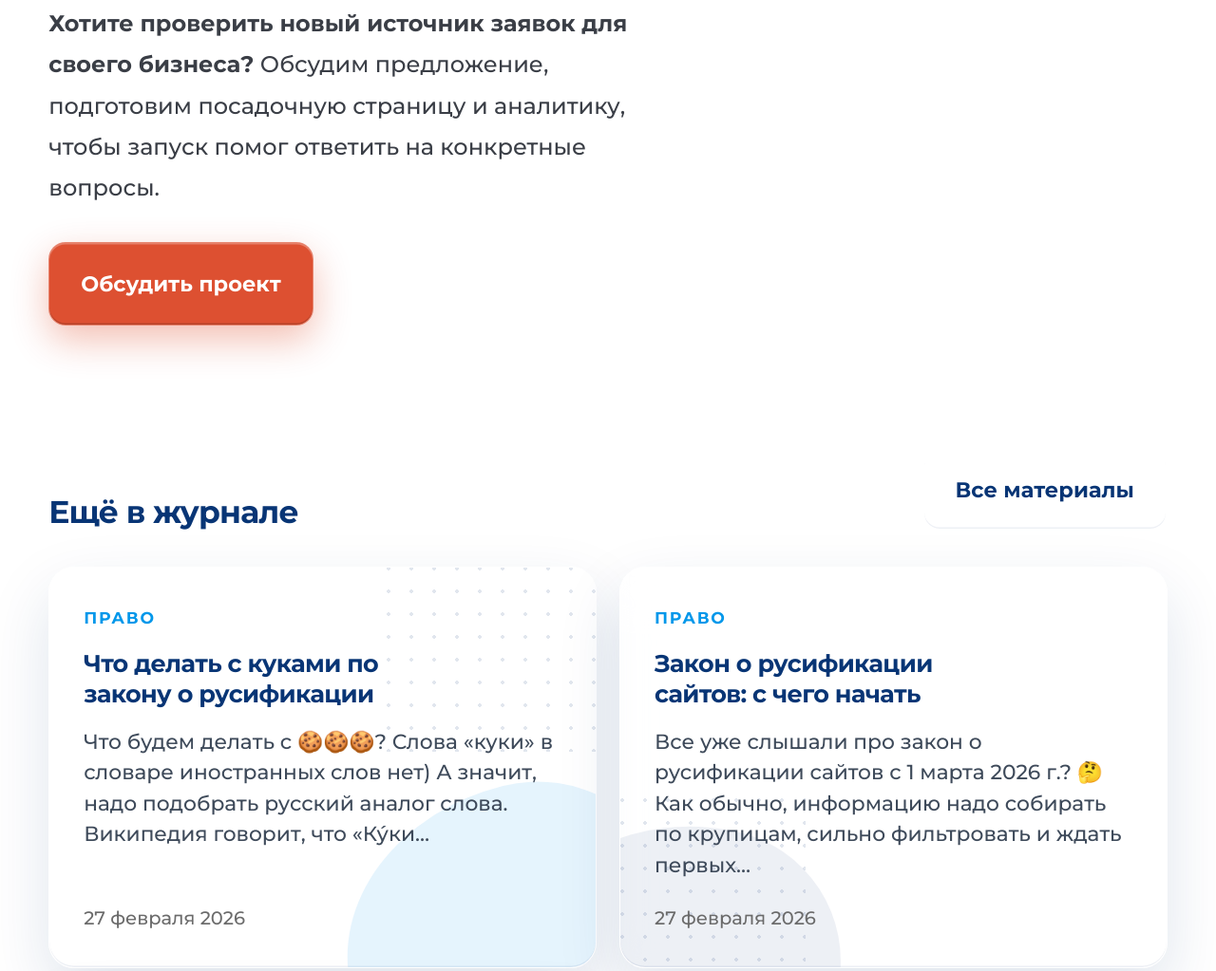
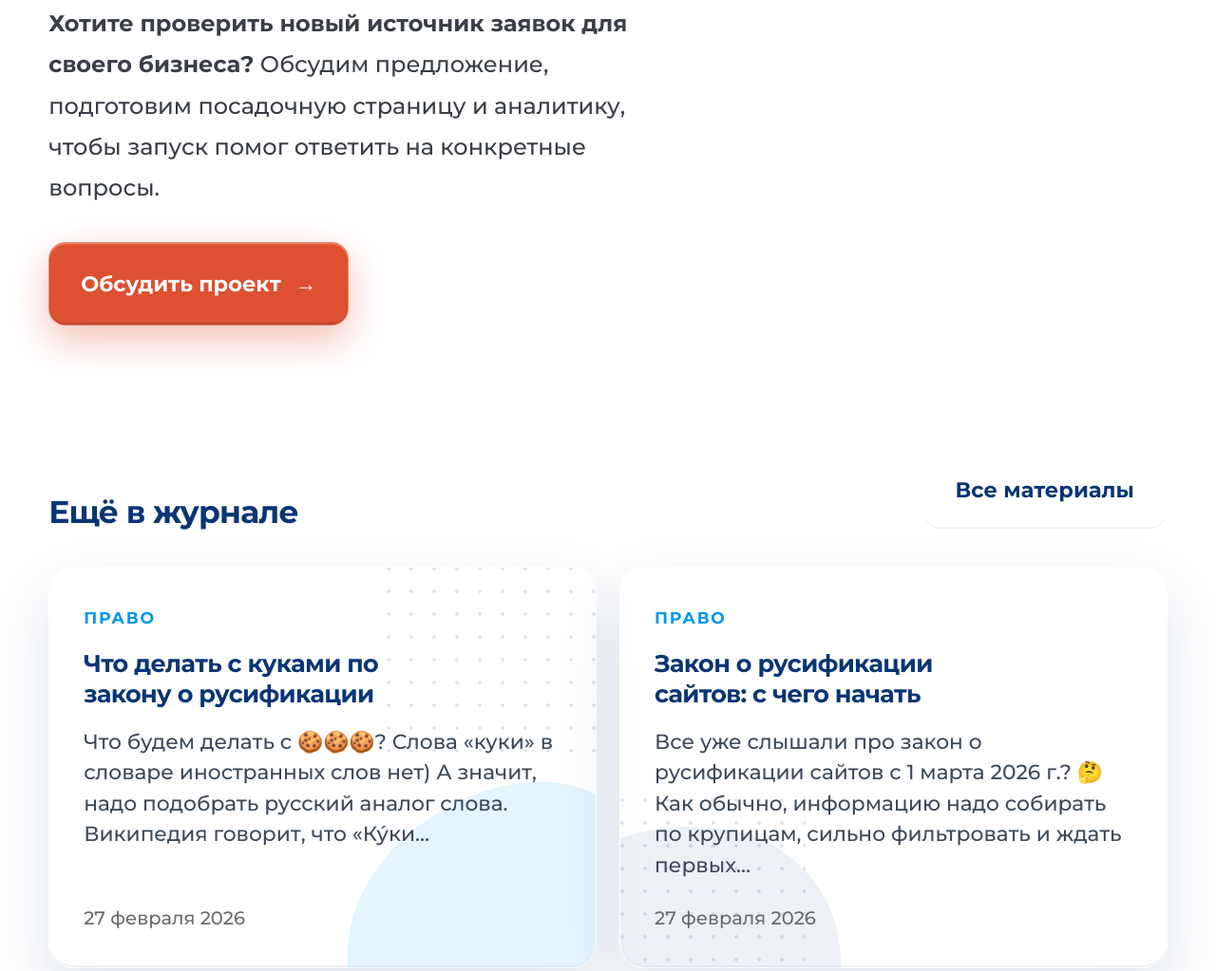
Before and after one commit to kapustina-ann/redstar-site, a plain HTML site: page glass/zhurnal-reklama-avito.html in a window 1280 px wide. Shown: the part 7581-8604 px from the top of the page at 95% size. Drawn offline with Linux system fonts and the light colour scheme.

Commit message:
Restore arrow on Avito project CTA

```diff
--- a/glass/zhurnal-reklama-avito.html
+++ b/glass/zhurnal-reklama-avito.html
@@ -123,7 +123,7 @@
 <p>После накопления данных сможем рассказать, какие предложения привлекли внимание, что посетители делали на сайте и появились ли целевые обращения.</p>
 <p>Сейчас Авито для нас — новый канал, который предстоит проверить на практике. Его ценность станет понятна по результатам теста.</p>
 <p><strong>Хотите проверить новый источник заявок для своего бизнеса?</strong> Обсудим предложение, подготовим посадочную страницу и аналитику, чтобы запуск помог ответить на конкретные вопросы.</p>
-<p data-lead-block="Статья об Авито — после текста" style="margin-top:24px"><a class="btn btn--primary" href="kontakty.html#zayavka">Обсудить проект</a></p>
+<p data-lead-block="Статья об Авито — после текста" style="margin-top:24px"><a class="btn btn--primary" href="kontakty.html#zayavka">Обсудить проект <span aria-hidden="true">→</span></a></p>
 </div></section></article>
     <aside class="journal-sidebar">
       <div class="card card--dark">
```
Also changed, not shown: zhurnal-reklama-avito.html (+1 -1 lines).
